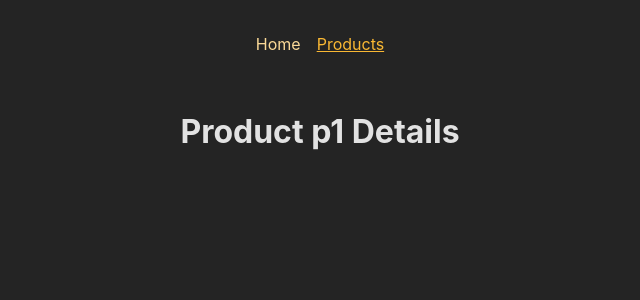
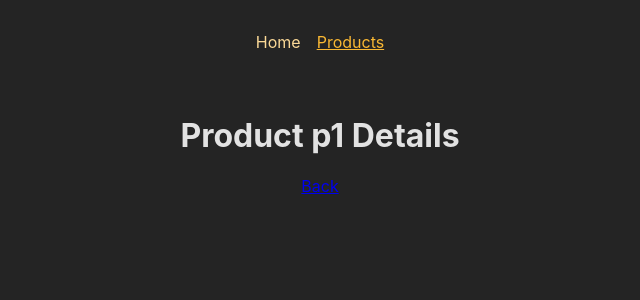
Before and after one commit to astaba/react_aca_210_spa_intro, a React (Create React App) app: page /products/p1 in a window 1280 px wide. Shown: the top 300 px of the page, without its empty margins (320-960 px from the left). Built offline with nearby package versions, Linux system fonts and the light colour scheme.

Commit message:
Relative and absolute path

```diff
--- a/src/App.js
+++ b/src/App.js
@@ -12,15 +12,15 @@ const router = createBrowserRouter([
     element: <RootLayout />,
     children: [
       {
-        path: "/",
+        index: true,
         element: <Home />,
       },
       {
-        path: "/products",
+        path: "products",
         element: <Products />,
       },
       {
-        path: "/products/:productID",
+        path: "products/:productID",
         element: <ProductDetails />,
       },
       {
--- a/src/components/MainNavigation.js
+++ b/src/components/MainNavigation.js
@@ -18,7 +18,7 @@ const MainNavigation = () => {
             </NavLink>
           </li>
           <li>
-            <NavLink to="/products" className={activeStyle}>
+            <NavLink to="products" className={activeStyle}>
               Products
             </NavLink>
           </li>
--- a/src/index.css
+++ b/src/index.css
@@ -5,7 +5,7 @@
 :root {
   font-family: Inter, Avenir, Helvetica, Arial, sans-serif;
   font-size: 16px;
-  line-height: 24px;
+  /* line-height: 24px; */
   font-weight: 400;
 
   color-scheme: light dark;
--- a/src/pages/Home.js
+++ b/src/pages/Home.js
@@ -4,13 +4,13 @@ import { Link, useNavigate } from "react-router-dom";
 const Home = () => {
   const navigate = useNavigate();
   const handleNavigate = () => {
-    navigate("/products");
+    navigate("products");
   };
   return (
     <React.Fragment>
       <h1>Welcome to React Router Dom</h1>
       <p>
-        Go to <Link to="/products">the list of products</Link>
+        Go to <Link to="products">the list of products</Link>
       </p>
       <p>
         Navigate programmatically with useNavigate.
--- a/src/pages/ProductDetails.js
+++ b/src/pages/ProductDetails.js
@@ -1,10 +1,15 @@
 import React from "react";
-import { useParams } from "react-router-dom";
+import { useParams, Link } from "react-router-dom";
 
 const ProductDetails = () => {
   const { productID: id } = useParams();
 
-  return <h1>Product {id} Details</h1>;
+  return (
+    <React.Fragment>
+      <h1>Product {id} Details</h1>
+      <Link to=".." relative="path">Back</Link>
+    </React.Fragment>
+  );
 };
 
 export default ProductDetails;
```
